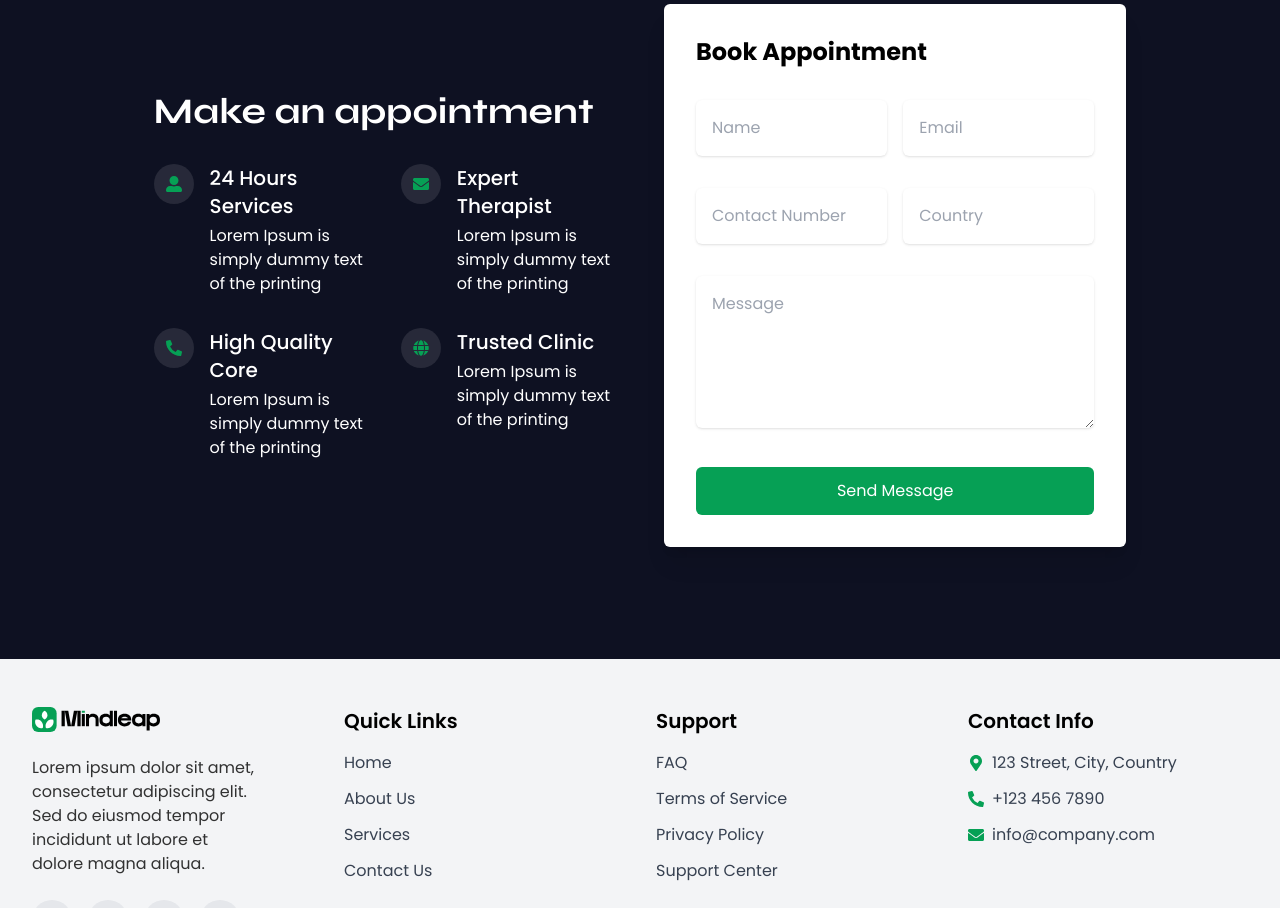
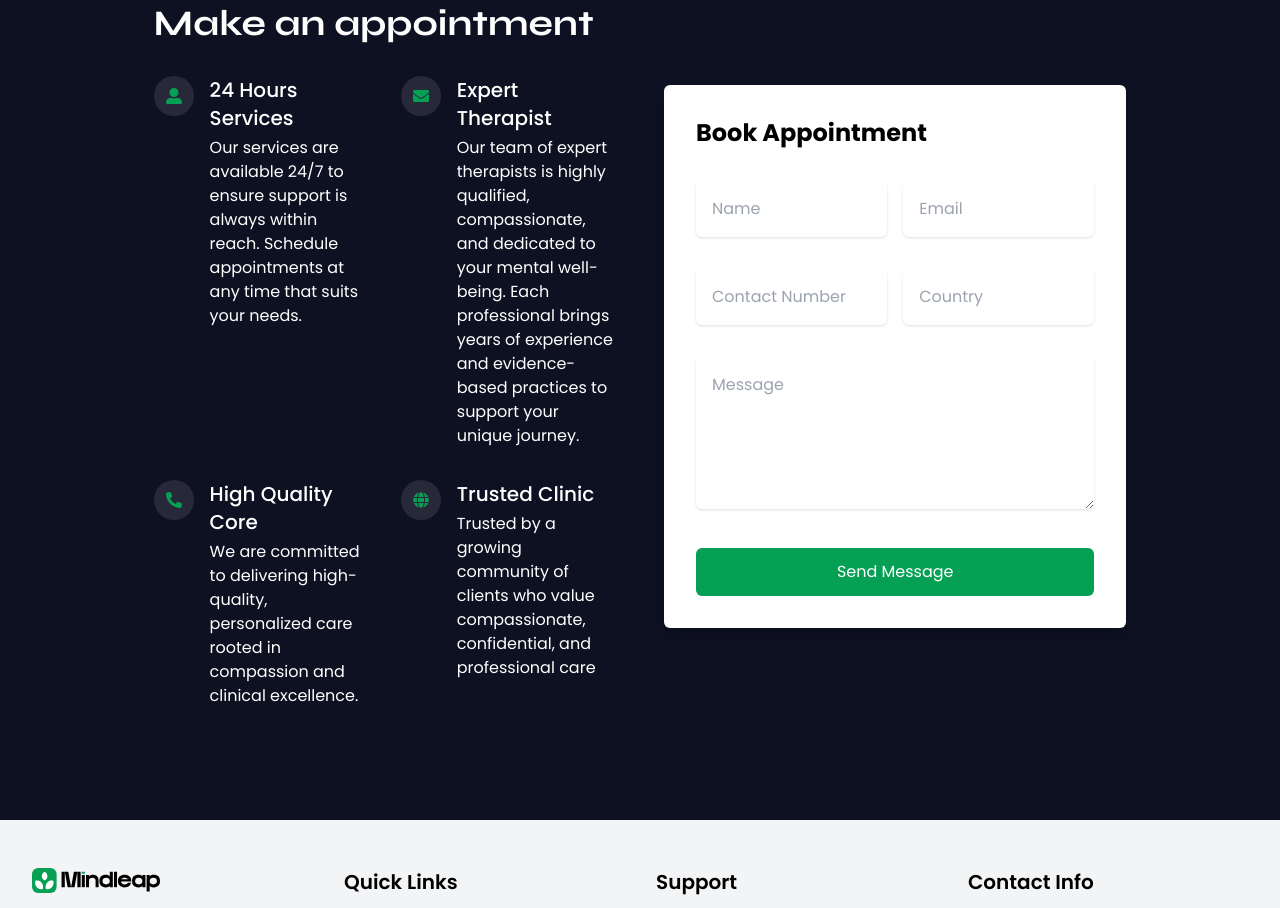
Before and after one commit to Lily0335/mind-leap, a React (Vite) app: page / in a window 1280 px wide. Shown: the part 4740-5648 px from the top of the page. Built offline with nearby package versions, Linux system fonts and the light colour scheme.

Commit message:
Update Contact.jsx

```diff
--- a/src/components/Contact.jsx
+++ b/src/components/Contact.jsx
@@ -65,7 +65,7 @@ const Contact = () => {
                 </div>
                 <div className='space-y-1'>
                   <h3 className='text-xl font-medium'>24 Hours Services</h3>
-                  <p>Lorem Ipsum is simply dummy text of the printing</p>
+                  <p>Our services are available 24/7 to ensure support is always within reach. Schedule appointments at any time that suits your needs.</p>
                 </div>
               </div>
               <div className='flex items-start gap-4'>
@@ -74,7 +74,7 @@ const Contact = () => {
                 </div>
                 <div className='space-y-1'>
                   <h3 className='text-xl font-medium'>Expert Therapist</h3>
-                  <p>Lorem Ipsum is simply dummy text of the printing</p>
+                  <p>Our team of expert therapists is highly qualified, compassionate, and dedicated to your mental well-being. Each professional brings years of experience and evidence-based practices to support your unique journey.</p>
                 </div>
               </div>
               <div className='flex items-start gap-4'>
@@ -83,7 +83,7 @@ const Contact = () => {
                 </div>
                 <div className='space-y-1'>
                   <h3 className='text-xl font-medium'>High Quality Core</h3>
-                  <p>Lorem Ipsum is simply dummy text of the printing</p>
+                  <p>We are committed to delivering high-quality, personalized care rooted in compassion and clinical excellence.</p>
                 </div>
               </div>
               <div className='flex items-start gap-4'>
@@ -92,7 +92,7 @@ const Contact = () => {
                 </div>
                 <div className='space-y-1'>
                   <h3 className='text-xl font-medium'>Trusted Clinic</h3>
-                  <p>Lorem Ipsum is simply dummy text of the printing</p>
+                  <p>Trusted by a growing community of clients who value compassionate, confidential, and professional care</p>
                 </div>
               </div>
             </motion.div>
```
